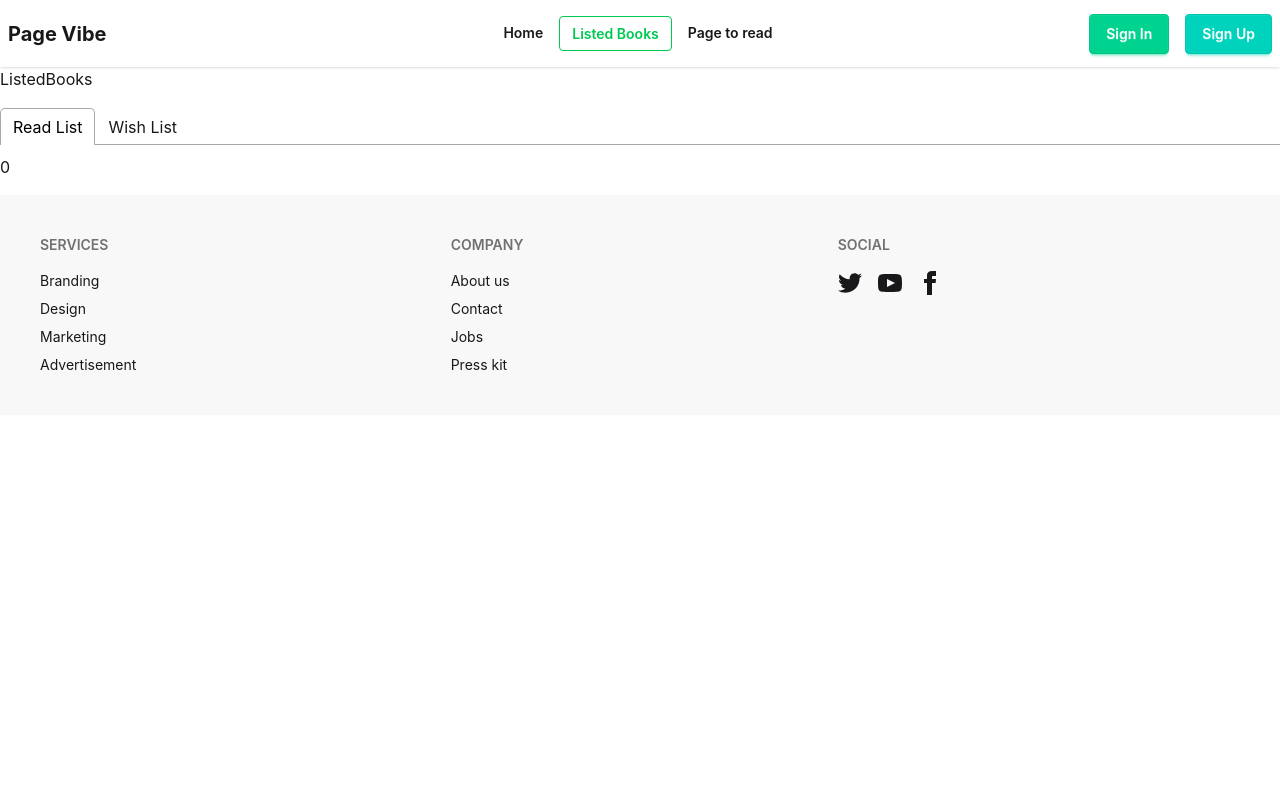
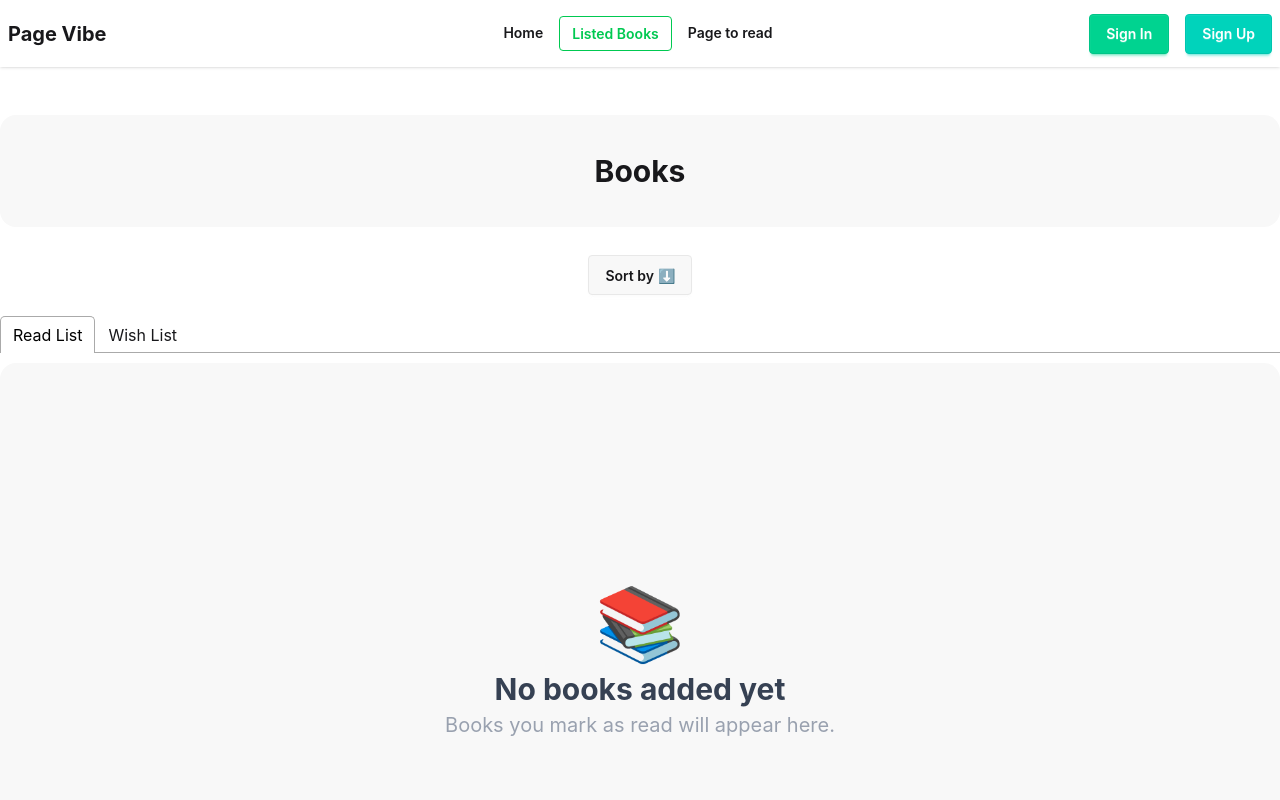
Before and after one commit to Ahsanul-Islam-083/page-vibe, a React (Vite) app: page /books in a window 1280 px wide. Shown: the top 800 px of the page. Built offline with nearby package versions, Linux system fonts and the light colour scheme.

Commit message:
added books sections sorting functionalities

```diff
--- /dev/null
+++ b/src/components/ListedBooks/ListedReadList.jsx
@@ -0,0 +1,46 @@
+import React, { useContext, useEffect, useState } from 'react';
+import { BookContext } from '../../context/BookContext';
+import BookCard from '../Ui/BookCard';
+
+const ListedReadList = ({ sortingType }) => {
+
+    const { readList } = useContext(BookContext);
+
+    const [filteredReadList, setFilteredReadList] = useState(readList)
+
+    useEffect(() => {
+        if (sortingType) {
+            if (sortingType === 'pages') {
+                const sortedData = [...readList].sort((a, b) => a.totalPages - b.totalPages)
+                console.log(sortedData);
+                setFilteredReadList(sortedData);
+            } else if (sortingType === 'rating') {
+                const sortedData = [...readList].sort((a, b) => a.rating - b.rating)
+                console.log(sortedData);
+                setFilteredReadList(sortedData);
+            }
+        }
+    }, [sortingType, readList])
+
+    if (filteredReadList.length === 0) {
+        return (
+            <div className='py-6 flex flex-col items-center justify-center text-center min-h-[75vh] bg-base-200 rounded-2xl'>
+                <p className='text-7xl mb-3'>📚</p>
+                <h3 className='text-3xl font-bold text-gray-700'>No books added yet</h3>
+                <p className='text-xl text-gray-400 mt-1'>Books you mark as read will appear here.</p>
+            </div>
+        );
+    }
+
+    return (
+        <div className='py-6'>
+            <div className='grid md:grid-cols-2 lg:grid-cols-3 gap-4'>
+                {
+                    filteredReadList.map(book => <BookCard key={book.bookId} book={book} />)
+                }
+            </div>
+        </div>
+    );
+};
+
+export default ListedReadList;
--- /dev/null
+++ b/src/components/ListedBooks/ListedWishList.jsx
@@ -0,0 +1,46 @@
+import React, { useContext, useEffect, useState } from 'react';
+import { BookContext } from '../../context/BookContext';
+import BookCard from '../Ui/BookCard';
+
+const ListedWishList = ({sortingType}) => {
+    const { wishlist } = useContext(BookContext);
+
+
+    const [filteredWishList, setFilteredWishList] = useState(wishlist)
+
+    useEffect(() => {
+        if (sortingType) {
+            if (sortingType === 'pages') {
+                const sortedData = [...wishlist].sort((a, b) => a.totalPages - b.totalPages)
+                console.log(sortedData);
+                setFilteredWishList(sortedData);
+            } else if (sortingType === 'rating') {
+                const sortedData = [...wishlist].sort((a, b) => a.rating - b.rating)
+                console.log(sortedData);
+                setFilteredWishList(sortedData);
+            }
+        }
+    }, [sortingType, wishlist])
+
+    if (filteredWishList.length === 0) {
+        return (
+            <div className='py-6 flex flex-col items-center justify-center text-center min-h-[75vh] bg-base-200 rounded-2xl'>
+                <p className='text-7xl mb-3'>📚</p>
+                <h3 className='text-3xl font-bold text-gray-700'>No books added yet</h3>
+                <p className='text-xl text-gray-400 mt-1'>Books you wish to read will appear here.</p>
+            </div>
+        );
+    }
+
+    return (
+        <div className='py-6'>
+            <div className='grid md:grid-cols-2 lg:grid-cols-3 gap-4'>
+                {
+                    filteredWishList.map(book => <BookCard key={book.bookId} book={book} />)
+                }
+            </div>
+        </div>
+    );
+};
+
+export default ListedWishList;
--- a/src/context/BookContext.jsx
+++ b/src/context/BookContext.jsx
@@ -6,7 +6,7 @@ export const BookContext = createContext();
 
 const BookProvider = ({ children }) => {
 
-    const[storedBooks, setStoredBooks] = useState([]);
+    const[readList, setReadList] = useState([]);
     const[wishlist, setWishList] = useState([])
 
     const handleMarkAsRead = (currentBook) => {
@@ -18,15 +18,15 @@ const BookProvider = ({ children }) => {
 
         // console.log('bookId : ',id);
 
-        const isExistBook = storedBooks.find(book => book.bookId === currentBook.bookId);
+        const isExistBook = readList.find(book => book.bookId === currentBook.bookId);
         if (isExistBook) {
             toast.error('The book is exist in the read list')
         }else{
-            setStoredBooks([...storedBooks, currentBook]);
+            setReadList([...readList, currentBook]);
             toast.success(`${currentBook.bookName} is added to the read list`)
         }
 
-        console.log(currentBook,storedBooks);
+        console.log(currentBook,readList);
 
     }
 
@@ -39,7 +39,7 @@ const BookProvider = ({ children }) => {
 
         // console.log('bookId : ',id);
 
-        const isExistInReadList =storedBooks.find (book => book.bookId === currentBook.bookId);
+        const isExistInReadList =readList.find (book => book.bookId === currentBook.bookId);
 
         if (isExistInReadList) {
             toast.error("This book is already exists in read list");
@@ -54,13 +54,13 @@ const BookProvider = ({ children }) => {
             toast.success(`${currentBook.bookName} is added to the wish list`)
         }
 
-        console.log(currentBook,storedBooks);
+        console.log(currentBook,readList);
 
     }
 
     const data = {
-        storedBooks,
-        setStoredBooks,
+        readList,
+        setReadList,
         handleMarkAsRead,
         wishlist,
         setWishList,
--- a/src/main.jsx
+++ b/src/main.jsx
@@ -13,7 +13,7 @@ createRoot(document.getElementById('root')).render(
   <StrictMode>
     <BookProvider>
       <RouterProvider router={router} />
-      <ToastContainer position="top-center" />
+      <ToastContainer position="bottom-right" />
     </BookProvider>
   </StrictMode>,
 )
--- a/src/pages/Books/Books.jsx
+++ b/src/pages/Books/Books.jsx
@@ -1,17 +1,30 @@
-import React, { useContext } from 'react';
-import { BookContext } from '../../context/BookContext';
+// import React, { useContext } from 'react';
+// import { BookContext } from '../../context/BookContext';
 import { Tab, TabList, TabPanel, Tabs } from 'react-tabs';
 import 'react-tabs/style/react-tabs.css';
+import ListedReadList from '../../components/ListedBooks/ListedReadList';
+import ListedWishList from '../../components/ListedBooks/ListedWishList';
+import { useState } from 'react';
 
 const Books = () => {
 
-    const {storedBooks, wishlist} = useContext(BookContext);
-    console.log(storedBooks);
-
+    const [sortingType, setSortingType] = useState('')
 
     return (
-        <div className='container mx-auto'>
-            ListedBooks
+        <div className='container mx-auto my-12 min-h-[75vh]'>
+            <div className='h-28 flex justify-center items-center bg-base-200 rounded-2xl'>
+                <h2 className='text-3xl font-bold'>Books</h2>
+            </div>
+
+            <div className='flex justify-center items-center pt-6'>
+                <div className="dropdown dropdown-art">
+                    <div tabIndex={0} role="button" className="btn m-1">Sort by ⬇️</div>
+                    <ul tabIndex="-1" className="dropdown-content menu bg-base-100 rounded-box z-1 w-52 p-2 shadow-sm">
+                        <li onClick={()=>setSortingType("pages")}><a>Pages</a></li>
+                        <li onClick={()=>setSortingType('rating')}><a>Rating</a></li>
+                    </ul>
+                </div>
+            </div>
             <Tabs className='my-4'>
                 <TabList>
                     <Tab>Read List</Tab>
@@ -19,11 +32,11 @@ const Books = () => {
                 </TabList>
 
                 <TabPanel>
-                    <h2>{storedBooks.length}</h2>
+                    <ListedReadList sortingType={sortingType} />
                 </TabPanel>
 
                 <TabPanel>
-                    <h2>{wishlist.length}</h2>
+                    <ListedWishList sortingType={sortingType} />
                 </TabPanel>
             </Tabs>
         </div>
```
